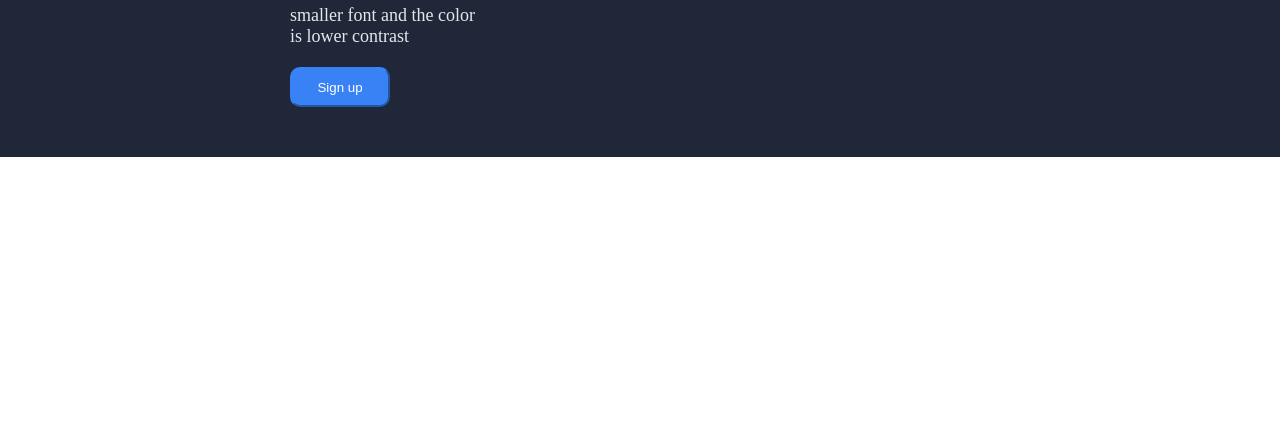
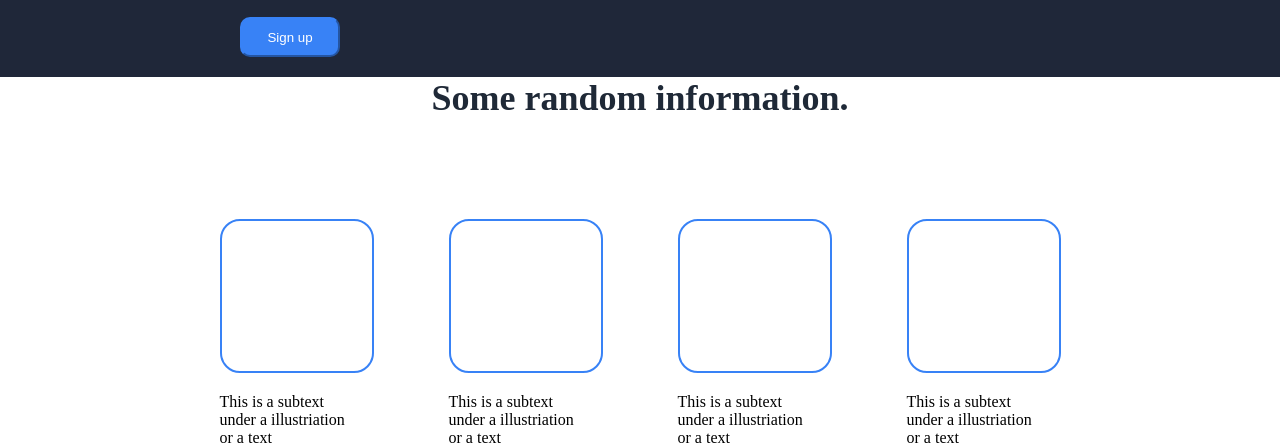
Before and after one commit to KebanFiru/odin-landingpage, a plain HTML site: page Code/Frontend/index.html in a window 1280 px wide. Shown: the part 659-1106 px from the top of the page. Before the commit the page ends 816 px from the top, so only its background shows below. Drawn offline with Linux system fonts and the light colour scheme.

Commit message:
Second Area finished

```diff
--- a/Code/Frontend/index.html
+++ b/Code/Frontend/index.html
@@ -41,9 +41,30 @@
                 </div>
                 </div>
                 <div class="RightContentFlex">
-                <img  src="../img/Img1.png" alt="Some kind of error occured" width="450" height=auto>
+                    <img  src="../img/Img1.png" alt="Some kind of error occured" width="500" height=auto>
                 </div>
 
+            </div>
+        </div>
+    </div>
+    <div class="SecondArea">
+        <p class="RandomInformation"> Some random information.</p>
+        <div class="Boxes">
+            <div class="BoxClass">
+                <div class="box"></div>
+                <p class="Paragragh"> This is a subtext <br> under a illustriation <br>or a text</p>
+            </div>
+            <div class="BoxClass">
+                <div class="box"></div>
+                <p class="Paragragh"> This is a subtext <br> under a illustriation <br>or a text</p>
+            </div>
+            <div class="BoxClass">
+                <div class="box"></div>
+                <p class="Paragragh"> This is a subtext <br> under a illustriation <br>or a text</p>
+            </div>
+            <div class="BoxClass">
+                <div class="box"></div>
+                <p class="Paragragh"> This is a subtext <br> under a illustriation <br>or a text</p>
             </div>
 
         </div>
--- a/Code/Frontend/style.css
+++ b/Code/Frontend/style.css
@@ -3,11 +3,9 @@
     padding: 0;
 }
 
-.FirstArea, .Content{
+.FirstArea{
     background-color: #1F2739;
-}
-.Content{
-    padding: 50px;
+    padding-bottom: 20px;
 }
 
 .NavBar{
@@ -75,3 +73,25 @@ ul{
 .Explanation{
     width: 40%;
 }
+.Boxes{
+    display: flex;
+    flex-direction: row;
+    align-items: center;
+    justify-content: center;
+    gap: 75px;
+
+}
+.box{
+    border: 2px solid  #3882F6;
+    width: 150px;
+    height: 150px;
+    border-radius: 20px;
+    margin-bottom: 20px;
+}
+.RandomInformation{
+    margin-bottom: 100px;
+    font-weight: bolder;
+    font-size: 36px;
+    color: #1F2937;
+    text-align: center;
+}
```
Lines whose indentation alone changed are shown as unchanged.
